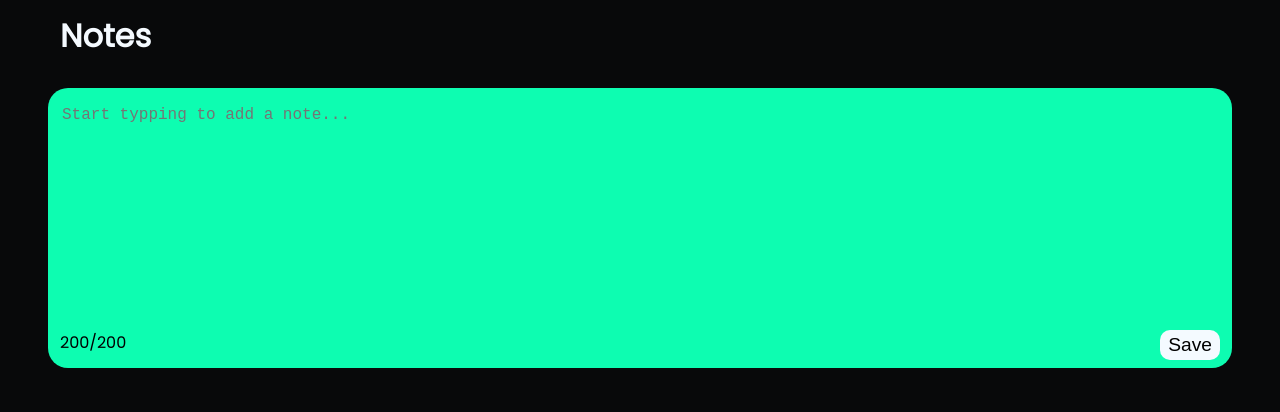
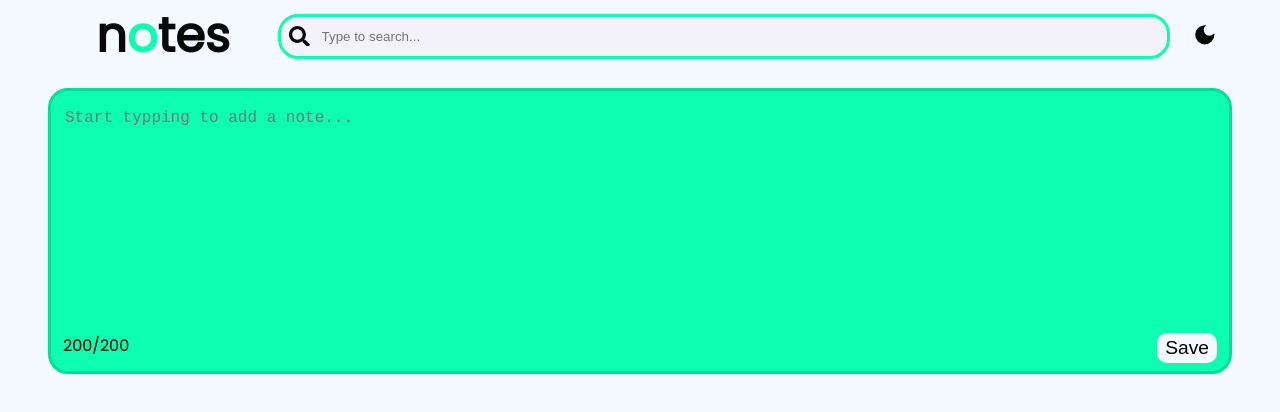
Before and after one commit to dimovv23/Notes-App, a React (Vite) app: page / in a window 1280 px wide. Shown: the top 412 px of the page. Built offline with nearby package versions, Linux system fonts and the light colour scheme.

Commit message:
Added darkMode and 'search' feature

```diff
--- a/src/App.css
+++ b/src/App.css
@@ -1,17 +1,57 @@
-.container {
+.frost {
+  background-color: #f4faff;
+}
+
+.frost div div h1 {
+  color: #08090a;
+}
+
+.dark {
   background-color: #08090a;
-  height: 100vh;
+}
+
+.dark div div h1 {
+  color: #f4faff;
 }
 
 .header {
   max-width: 2400px;
   margin: 0 3rem;
+  display: flex;
+  justify-content: space-between;
+  align-items: center;
 }
 
 .header h1 {
+  font-size: 3rem;
   margin: 0;
-  padding: 0.75rem;
-  color: #f4faff;
+  padding: 0 3rem;
+  color: #08090a;
+}
+
+.search {
+  display: flex;
+  align-items: center;
+  height: fit-content;
+  flex: 1;
+  background-color: #f2f2f8;
+  padding: 0.5rem;
+  border-radius: 20px;
+  border: solid #0dfdb1;
+  margin-right: 0.5rem;
+}
+
+.search input {
+  flex: 1;
+  border-radius: 20px;
+  padding: 0.25rem 0.5rem;
+  margin-left: 0.25rem;
+  background-color: #f2f2f8;
+  border: none;
+}
+
+.search input:focus {
+  outline: 0;
 }
 
 .notes-list {
@@ -28,9 +68,14 @@
   justify-content: space-between;
   min-height: 280px;
   margin: 1rem 0;
-  background-color: #f4faff;
+  background-color: #8789c0;
   border-radius: 20px;
   padding: 0 0.75rem;
+  border: solid #6c6eb2;
+}
+
+.note p {
+  white-space: pre-wrap;
 }
 
 .new-note {
@@ -42,6 +87,7 @@
   background-color: #0dfdb1;
   border-radius: 20px;
   padding: 0 0.75rem;
+  border: solid #02de99;
 }
 
 .new-note textarea {
@@ -60,7 +106,7 @@
 }
 
 .new-note div button:hover {
-  background-color: #7cc6fe;
+  background-color: #8789c0;
   color: #f4faff;
 }
 
--- a/src/App.jsx
+++ b/src/App.jsx
@@ -1,13 +1,27 @@
 import "./App.css";
 import NotesList from "./components/NotesList";
+import Header from "./components/Header";
+import { useState } from "react";
 
 function App() {
+  const [searchData, setSearchData] = useState("");
+  const [darkMode, setDarkMode] = useState(false);
+
   return (
-    <div className="container">
-      <div className="header">
-        <h1>Notes</h1>
+    <div
+      style={{
+        height: "100vh",
+      }}
+      className={darkMode ? "dark" : "frost"}
+    >
+      <div className="container">
+        <Header
+          setSearchData={setSearchData}
+          handleToggle={setDarkMode}
+          currentMode={darkMode}
+        />
+        <NotesList searchData={searchData} />
       </div>
-      <NotesList />
     </div>
   );
 }
--- /dev/null
+++ b/src/components/Header.jsx
@@ -0,0 +1,34 @@
+import Search from "./Search.jsx";
+import { MdDarkMode } from "react-icons/md";
+import { MdLightMode } from "react-icons/md";
+
+export default function Header({ setSearchData, handleToggle, currentMode }) {
+  return (
+    <div className="header">
+      <h1>
+        n
+        <span
+          style={{
+            color: "#0dfdb1",
+          }}
+        >
+          o
+        </span>
+        tes
+      </h1>
+      <Search onSearch={setSearchData} />
+      <button
+        onClick={() => handleToggle((prevMode) => !prevMode)}
+        style={{
+          backgroundColor: "transparent",
+          margin: "0.5rem",
+          borderRadius: "10px",
+          border: "none",
+        }}
+      >
+        {currentMode && <MdLightMode size={"1.6rem"} color="#f4faff" />}
+        {!currentMode && <MdDarkMode size={"1.6rem"} color="#08090a" />}
+      </button>
+    </div>
+  );
+}
--- a/src/components/NotesList.jsx
+++ b/src/components/NotesList.jsx
@@ -1,10 +1,14 @@
 import { useState } from "react";
 import Note from "./Note";
 
-export default function NotesList() {
+export default function NotesList({ searchData }) {
   const [notesState, setNotesState] = useState({
     notes: [],
   });
+
+  const filteredNotes = notesState.notes.filter((note) =>
+    note.noteContent.toLowerCase().includes(searchData.toLowerCase())
+  );
 
   function handleDelete(id) {
     setNotesState((prevState) => {
@@ -34,7 +38,7 @@ export default function NotesList() {
   return (
     <div className="notes-list">
       <Note input={true} onAdd={handleAddNote}></Note>
-      {notesState.notes.map((note) => (
+      {filteredNotes.map((note) => (
         <Note
           key={note.id}
           content={note.noteContent}
--- /dev/null
+++ b/src/components/Search.jsx
@@ -0,0 +1,20 @@
+import { FaSearch } from "react-icons/fa";
+
+export default function Search({ onSearch }) {
+  return (
+    <div className="search">
+      <FaSearch
+        style={{
+          backgroundColor: "transparent",
+          color: "#08090a",
+        }}
+        size={"1.3rem"}
+      />
+      <input
+        onChange={(event) => onSearch(event.target.value)}
+        type="text"
+        placeholder="Type to search..."
+      />
+    </div>
+  );
+}
```
